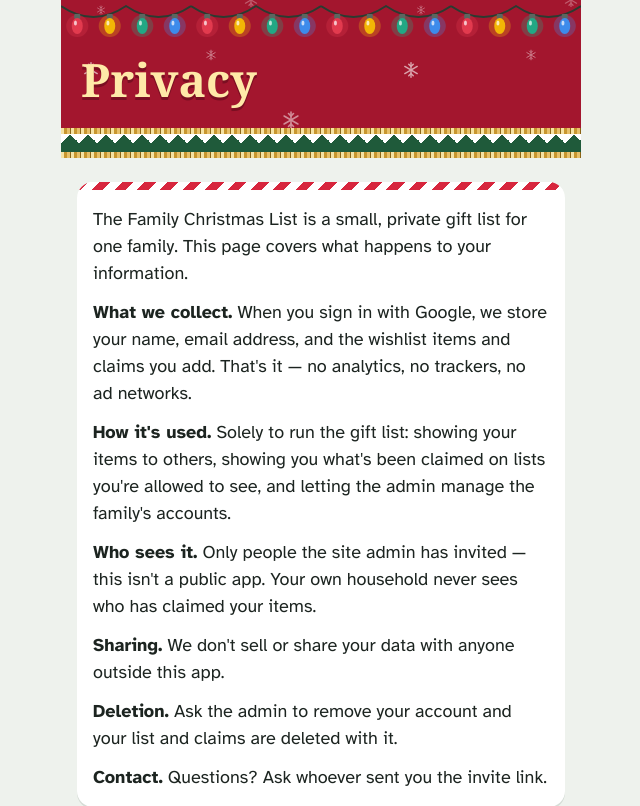
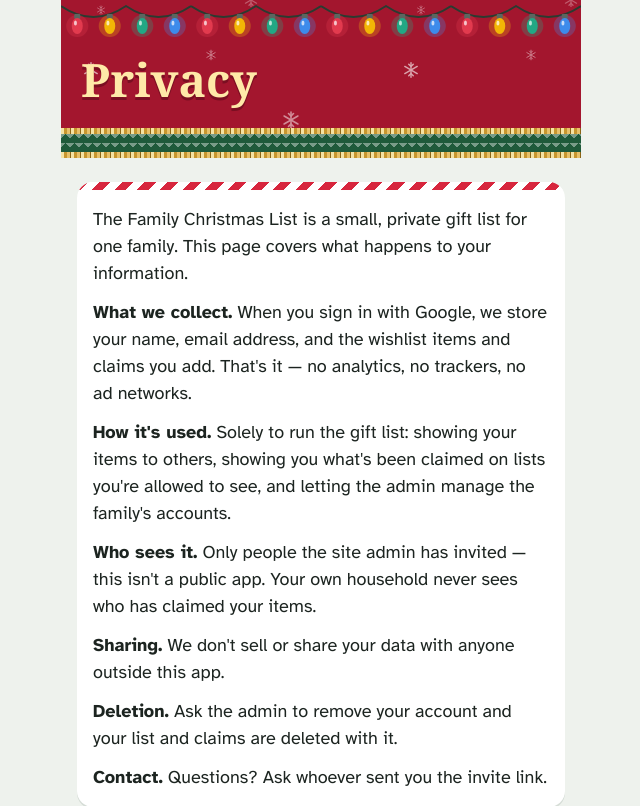
Before and after one commit to orandm/giftlist, a Flask app: page /privacy in a window 1280 px wide. Shown: the top 806 px of the page, without its empty margins (319-959 px from the left). Run offline with Flask 3, Linux system fonts and the light colour scheme; parts of the project's set-up code (start-up, migrations or seed data) failed here and were passed over; some web fonts are replaced.

Commit message:
Fix badge icon alignment on wrapped text and soften the knit trim
- badge-item: align icons to the top instead of centering, so a
  two-line detail (Bargain Bin, Big Ask) doesn't throw the icon off
  relative to single-line badges.
- note: wrap long unbroken text instead of overflowing.
- knit trim: smaller, lower-contrast tiles so it reads as a subtle
  texture instead of a harsh zigzag.

Co-Authored-By: Claude Sonnet 5 <noreply@anthropic.com>

```diff
--- a/giftlist/static/style.css
+++ b/giftlist/static/style.css
@@ -54,7 +54,12 @@ p { margin: 0; }
 .hdr-gerry-img { width: 50px; height: auto; display: block; flex-shrink: 0; }
 .trim { display: block; }
 .trim::before, .trim::after { content: ""; display: block; height: 6px; background: repeating-linear-gradient(90deg, #F6E3A4 0 3px, var(--gold) 3px 6px, var(--gold-lt) 6px 9px, #8C6516 9px 10px); }
-.knit { height: 18px; background-color: var(--green); background-image: linear-gradient(135deg, #fff 25%, transparent 25%), linear-gradient(225deg, #fff 25%, transparent 25%); background-size: 18px 18px; }
+.knit {
+  height: 18px; background-color: var(--green);
+  background-image: linear-gradient(135deg, rgba(255, 255, 255, 0.4) 25%, transparent 25%),
+                     linear-gradient(225deg, rgba(255, 255, 255, 0.4) 25%, transparent 25%);
+  background-size: 9px 9px;
+}
 .cane { height: 8px; background: repeating-linear-gradient(135deg, var(--cane) 0 8px, #fff 8px 16px); }
 
 /* --- cards and headings ------------------------------------------------------ */
@@ -65,13 +70,13 @@ p { margin: 0; }
 .section-title::before { content: ""; width: 30px; height: 22px; flex-shrink: 0; background: url("holly.svg") center / contain no-repeat; }
 
 .badges-list { padding: 0 16px; }
-.badge-item { display: flex; align-items: center; gap: 14px; padding: 14px 0; border-top: 1px dashed var(--line); }
+.badge-item { display: flex; align-items: flex-start; gap: 14px; padding: 14px 0; border-top: 1px dashed var(--line); }
 .badge-item:first-child { border-top: 0; }
 .badge-icon {
   width: 48px; height: 48px; flex-shrink: 0; border-radius: 12px; background: var(--cream-gold);
   box-shadow: inset 0 0 0 1.5px var(--gold); display: flex; align-items: center; justify-content: center; font-size: 26px;
 }
-.badge-info { display: flex; flex-direction: column; gap: 2px; min-width: 0; }
+.badge-info { display: flex; flex-direction: column; gap: 2px; min-width: 0; padding-top: 4px; }
 
 /* --- buttons -------------------------------------------------------------- */
 .btn {
@@ -110,7 +115,7 @@ details.person[open] > summary::after { transform: rotate(-135deg) translateY(-4
 .item-title { font-size: 18px; font-weight: 700; line-height: 1.3; overflow-wrap: anywhere; }
 .price { font-size: 18px; font-weight: 700; white-space: nowrap; }
 .item.is-bought .item-title, .item.is-bought .price { color: var(--muted); }
-.note { font-size: 16px; color: var(--muted); }
+.note { font-size: 16px; color: var(--muted); overflow-wrap: anywhere; }
 .item .status { font-style: italic; color: var(--green-dk); }
 .thumb { width: 64px; height: 64px; flex-shrink: 0; border-radius: 12px; object-fit: cover; display: flex; align-items: center; justify-content: center; background: #F3E4BC url("gift.svg") center / 28px no-repeat; }
 .thumb.t1 { background-color: #DDEBE2; }
```
